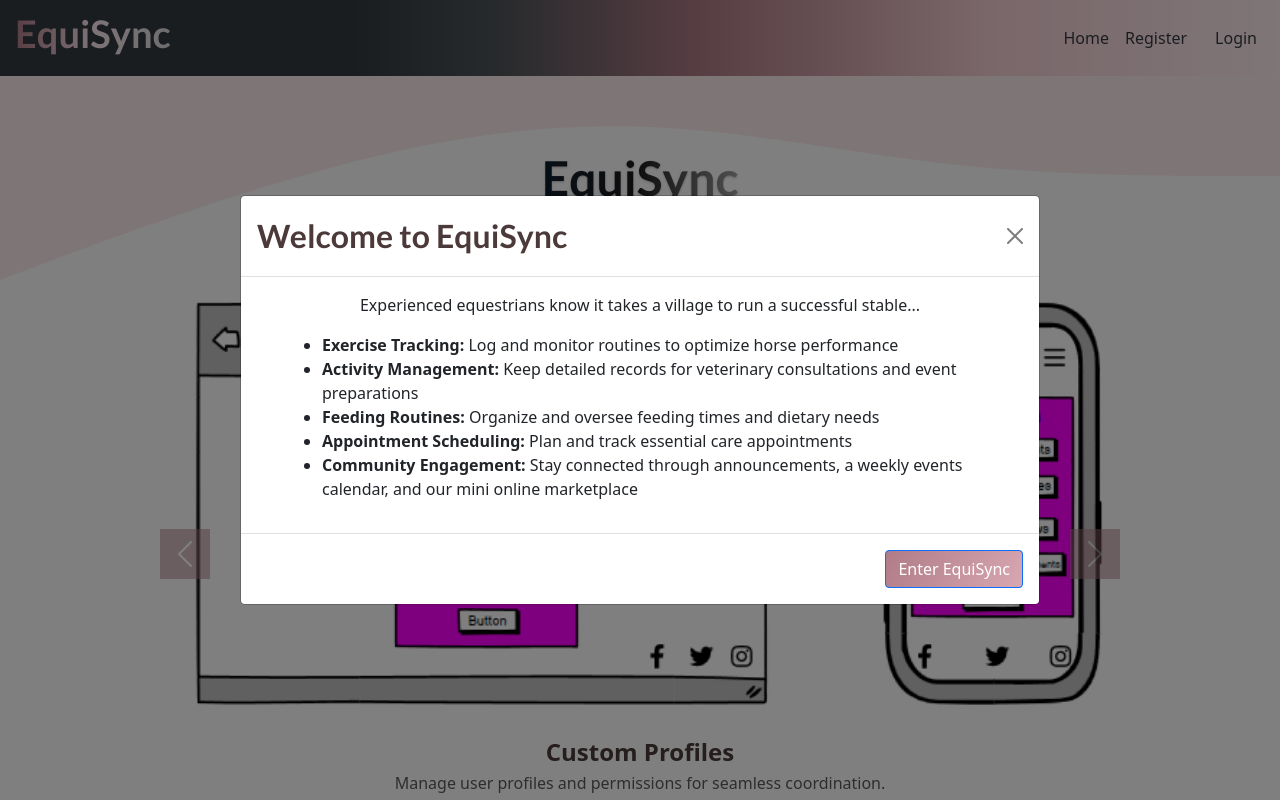
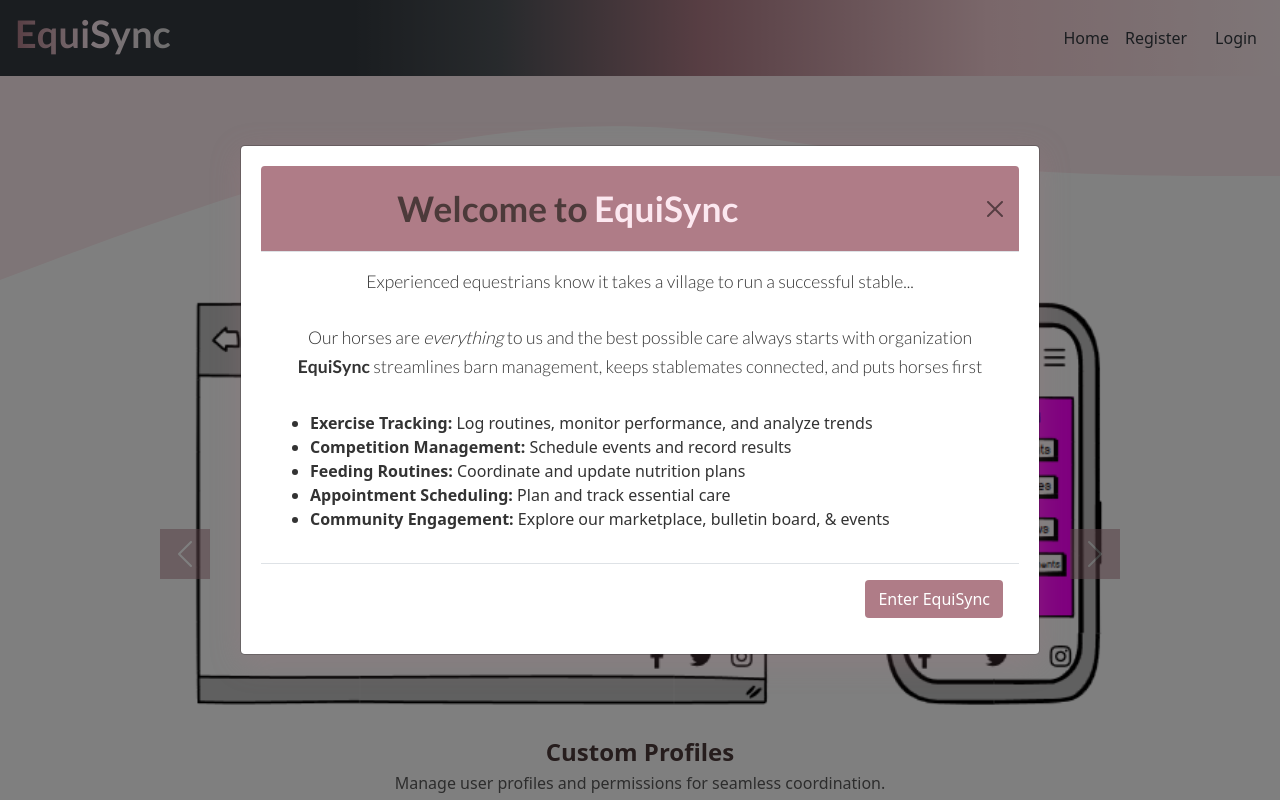
Before and after one commit to erinvdoyle/equisync, a Django app: page /users/ in a window 1280 px wide. Run offline with Django 4.2, Linux system fonts and the light colour scheme; parts of the project's set-up code (start-up, migrations or seed data) failed here and were passed over; some libraries are stand-ins or nearby versions.

Commit message:
update index.html modal content and styling

```diff
--- a/users/static/users/css/users.css
+++ b/users/static/users/css/users.css
@@ -576,6 +576,81 @@ section {
     background-color: #d6bcc5 !important;
   }
 
+/*--- Index Modal Styles ---------------------------------------------------------------------------------*/
+.equisync-intro-modal {
+    background: #fff0f5;
+    border: 2px solid #f3d9e2;
+    border-radius: 16px;
+    box-shadow: 0 8px 30px rgba(175, 124, 135, 0.25);
+    padding: 20px;
+  }
+
+  .equisync-intro-header {
+    background-color: #af7c87;
+    border-top-left-radius: 14px;
+    border-top-right-radius: 14px;
+    color: white;
+    padding: 20px;
+    text-align: center;
+  }
+
+  .equisync-intro-title {
+    font-family: 'Lato', sans-serif;
+    font-size: 2.2rem;
+    font-weight: 700;
+    margin: 0 auto;
+    color: #2d2d35
+  }
+
+  .equisync-highlight {
+    color: #fce8f0;
+    font-weight: 800;
+  }
+
+  .equisync-intro-body {
+    padding: 30px;
+    font-size: 1.1rem;
+    color: #444;
+  }
+
+  .equisync-intro-text {
+    font-family: 'Lato', sans-serif;
+    margin-bottom: 30px;
+    line-height: 1.6;
+    font-weight: 500;
+    color: #333333
+  }
+
+  .equisync-feature-list {
+    list-style-type: disc;
+    padding-left: 20px;
+    font-size: 1rem;
+    color: #333;
+    max-width: 700px;
+  }
+
+  .equisync-intro-footer {
+    border-top: none;
+    padding: 20px;
+    text-align: center;
+  }
+
+  .equisync-btn-intro {
+    background-color: #af7c87 !important;
+    color: white !important;
+    border-radius: 8px;
+    padding: 12px 28px;
+    font-size: 1rem;
+    font-weight: 600;
+    text-decoration: none;
+    border: none;
+    transition: background-color 0.3s ease;
+  }
+
+  .equisync-btn-intro:hover {
+    background-color: #8e5d6e !important;
+  }
+
 /*--- Media Queries ---------------------------------------------------------------------------------*/
 @media (max-width: 576px) {
     .button-group {
--- a/users/templates/users/index.html
+++ b/users/templates/users/index.html
@@ -9,25 +9,32 @@
 <!-- Modal -->
 <div id="introModal" class="modal show fade" tabindex="-1" aria-modal="true" role="dialog">
     <div class="modal-dialog modal-lg modal-dialog-centered">
-        <div class="modal-content">
-            <div class="modal-header">
-                <h2 class="modal-title">Welcome to EquiSync</h2>
+      <div class="modal-content equisync-intro-modal">
+        <div class="modal-header equisync-intro-header">
+          <h2 class="modal-title equisync-intro-title">Welcome to <span class="equisync-highlight">EquiSync</span></h2>
           <button type="button" class="btn-close" data-bs-dismiss="modal" aria-label="Close"></button>
         </div>
-            <div class="modal-body text-center">
-                <p>
+
+        <div class="modal-body text-center equisync-intro-body">
+          <p class="equisync-intro-text">
             Experienced equestrians know it takes a village to run a successful stable...
+            <br><br>
+            Our horses are <i>everything</i> to us and the best possible care always starts with organization
+            <br>
+            <strong>EquiSync</strong> streamlines barn management, keeps stablemates connected, and puts horses first
           </p>
-                <ul class="text-start mx-auto" style="max-width: 700px;">
-                    <li><strong>Exercise Tracking:</strong> Log and monitor routines to optimize horse performance</li>
-                    <li><strong>Activity Management:</strong> Keep detailed records for veterinary consultations and event preparations</li>
-                    <li><strong>Feeding Routines:</strong> Organize and oversee feeding times and dietary needs</li>
-                    <li><strong>Appointment Scheduling:</strong> Plan and track essential care appointments</li>
-                    <li><strong>Community Engagement:</strong> Stay connected through announcements, a weekly events calendar, and our mini online marketplace</li>
+
+          <ul class="equisync-feature-list text-start mx-auto">
+            <li><strong>Exercise Tracking:</strong> Log routines, monitor performance, and analyze trends</li>
+            <li><strong>Competition Management:</strong> Schedule events and record results</li>
+            <li><strong>Feeding Routines:</strong> Coordinate and update nutrition plans</li>
+            <li><strong>Appointment Scheduling:</strong> Plan and track essential care</li>
+            <li><strong>Community Engagement:</strong> Explore our marketplace, bulletin board, & events</li>
           </ul>
         </div>
-            <div class="modal-footer">
-                <button type="button" class="btn btn-primary" data-bs-dismiss="modal">Enter EquiSync</button>
+
+        <div class="modal-footer equisync-intro-footer">
+          <button type="button" class="btn equisync-btn-intro" data-bs-dismiss="modal">Enter EquiSync</button>
         </div>
       </div>
     </div>
```
Lines whose indentation alone changed are shown as unchanged.
